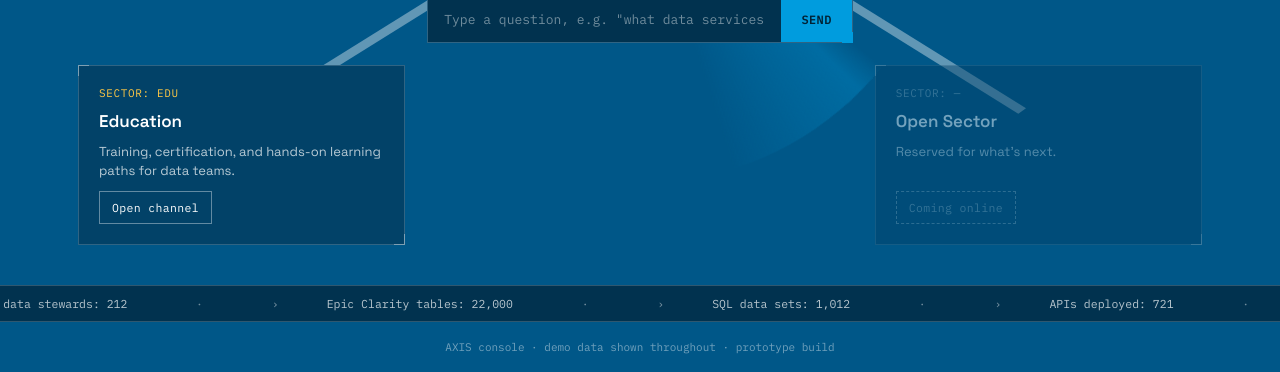
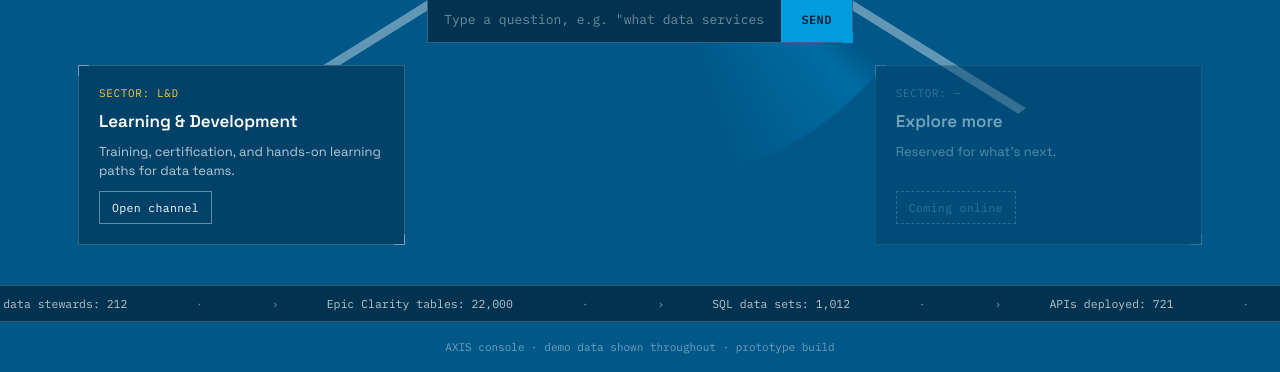
Before and after one commit to chebyrashka/mayo-eda-proto2, a website: page public/index.html in a window 1280 px wide. Shown: the part 822-1194 px from the top of the page. Drawn offline with Linux system fonts and the light colour scheme.

Commit message:
Update learning sector and Explore more labels

```diff
--- a/public/app.js
+++ b/public/app.js
@@ -59,8 +59,8 @@ const prefersReduced = window.matchMedia('(prefers-reduced-motion: reduce)').mat
   const replies = {
     services: "Find Data covers managed pipelines, system integration, and governance frameworks built for enterprise scale. Open the sector on the map for the full guide.",
     products: "Products is what your teams touch directly: dashboards, APIs, and embedded analytics you can drop into existing workflows. Open the sector on the map for the full guide.",
-    education: "Education includes structured training paths and certification tracks for data teams. Open the sector on the map for the full guide.",
-    fallback: "I can walk you through three sectors: Find Data, Products, or Education. Which one do you want to open?"
+    education: "Learning & Development includes structured training paths and certification tracks for data teams. Open the sector on the map for the full guide.",
+    fallback: "I can walk you through three sectors: Find Data, Products, or Learning & Development. Which one do you want to open?"
   };
 
   function addMessage(text, who){
@@ -152,8 +152,8 @@ const prefersReduced = window.matchMedia('(prefers-reduced-motion: reduce)').mat
     },
     education: {
       accent: 'var(--yellow)',
-      eyebrow: 'SECTOR: EDU',
-      title: 'Education',
+      eyebrow: 'SECTOR: L&D',
+      title: 'Learning & Development',
       subtitle: 'Structured training paths and certification tracks for data teams who need real skills, not just documentation.',
       cta: 'Browse learning tracks',
       features: [
--- a/public/index.html
+++ b/public/index.html
@@ -67,15 +67,15 @@
       </div>
 
       <div class="node" id="nodeC">
-        <div class="node-tag">SECTOR: EDU</div>
-        <h3>Education</h3>
+        <div class="node-tag">SECTOR: L&amp;D</div>
+        <h3>Learning &amp; Development</h3>
         <p>Training, certification, and hands-on learning paths for data teams.</p>
         <button data-topic="education">Open channel</button>
       </div>
 
       <div class="node" id="nodeD">
         <div class="node-tag">SECTOR: —</div>
-        <h3>Open Sector</h3>
+        <h3>Explore more</h3>
         <p>Reserved for what's next.</p>
         <button disabled>Coming online</button>
       </div>
```
